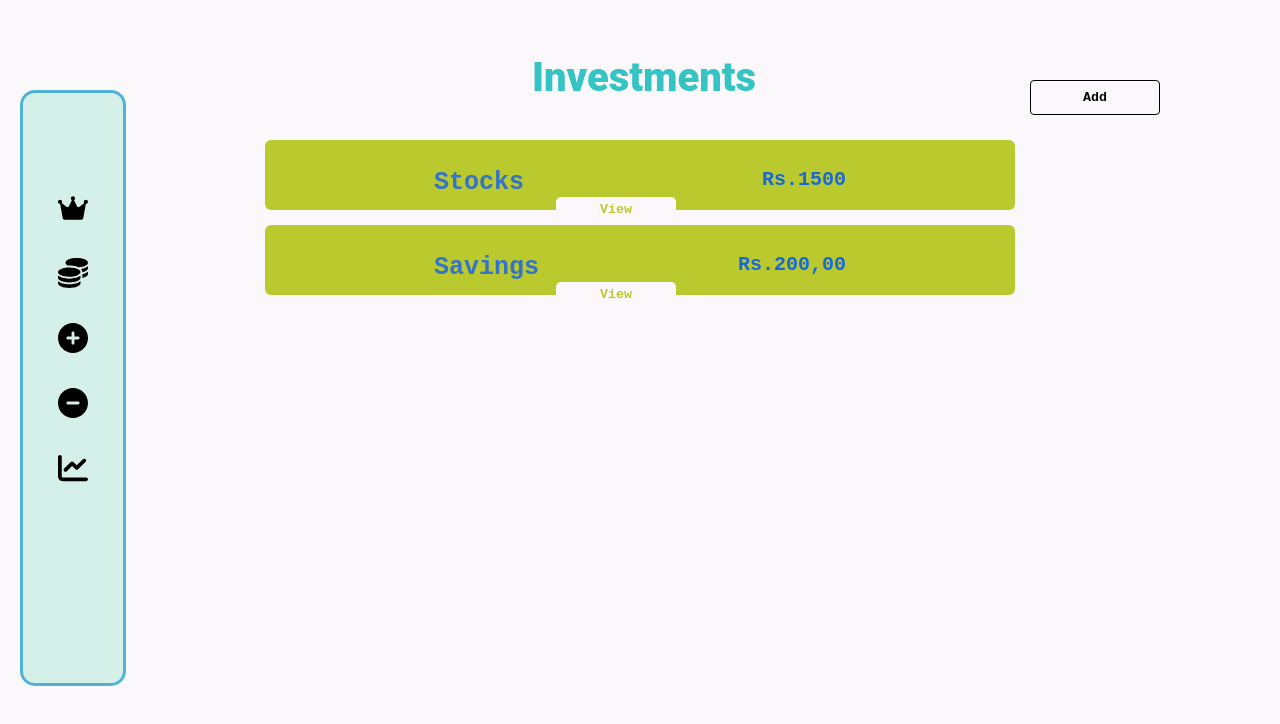
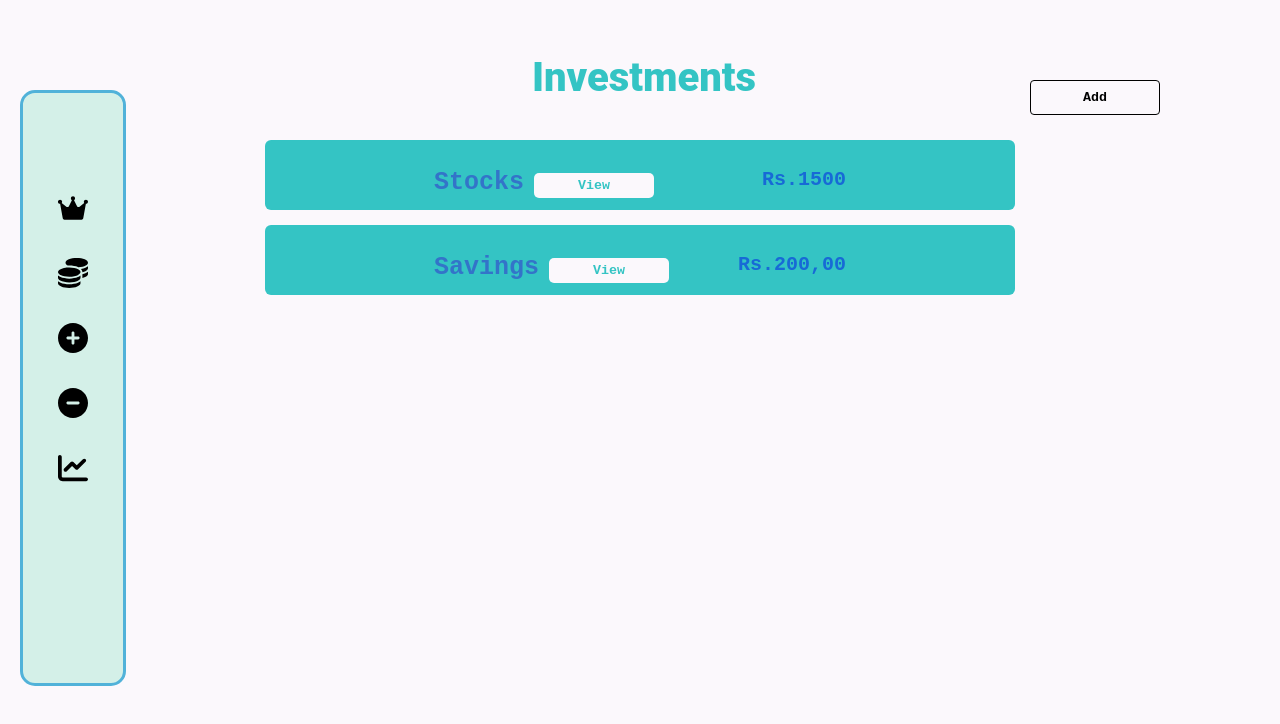
Before and after one commit to UtsabKafle/inflation, a React (Create React App) app in the folder frontend/: page /investments in a window 1280 px wide. Shown: the top 724 px of the page. Built offline with nearby package versions, Linux system fonts and the light colour scheme.

Commit message:
whatever

```diff
--- a/frontend/src/Components/Investments/Styles/Investment.css
+++ b/frontend/src/Components/Investments/Styles/Investment.css
@@ -13,7 +13,7 @@
     /* width: 300px; */
     height: 60px;
     /* box-shadow: -17px -14px 0px 0px rgb(237 237 252); */
-    background-color: rgb(185, 201, 46);
+    background-color: rgb(52 196 196);
     /* text-align: center; */
 }
 
@@ -70,15 +70,16 @@
     border-radius: 5px;
     font-family: 'Courier New', Courier, monospace;
     font-weight: 700;
-    color: rgb(185, 201, 46);
+    color: rgb(52 196 196);
     cursor: pointer;
+    /* display: inline; */
+    /* float: right; */
 }
 .inv-btn:hover{
-    background-color: rgb(185, 201, 46);
+    background-color: rgb(52 196 196);
     color:#fbf8fc;
 }
 .inv-btn-holder{
-    /* display: inline; */
-    margin: 0px 122px;
-    /* background-color:white; */
+    display: inline;
+    margin: 0px 10px;
 }
```
